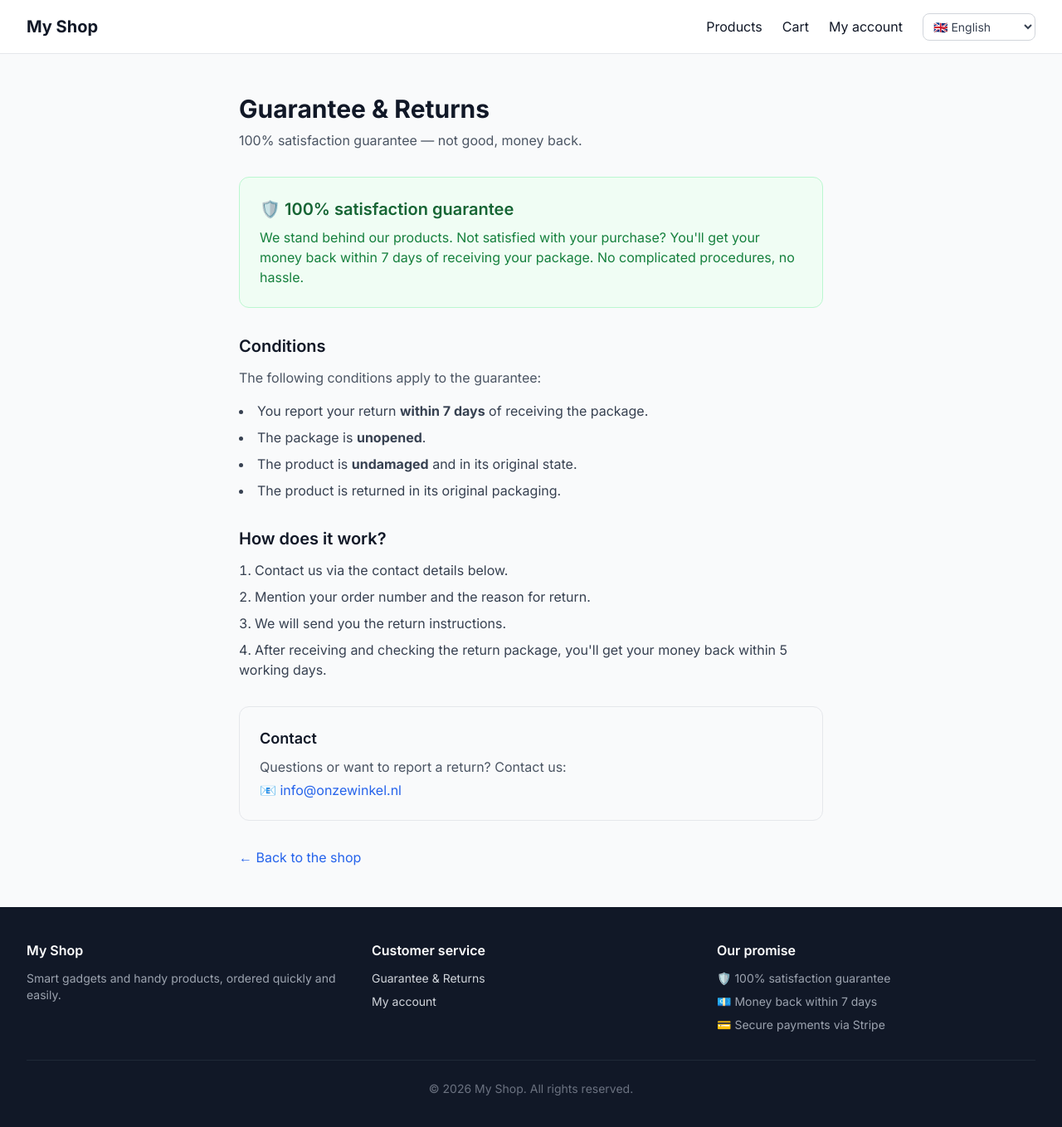
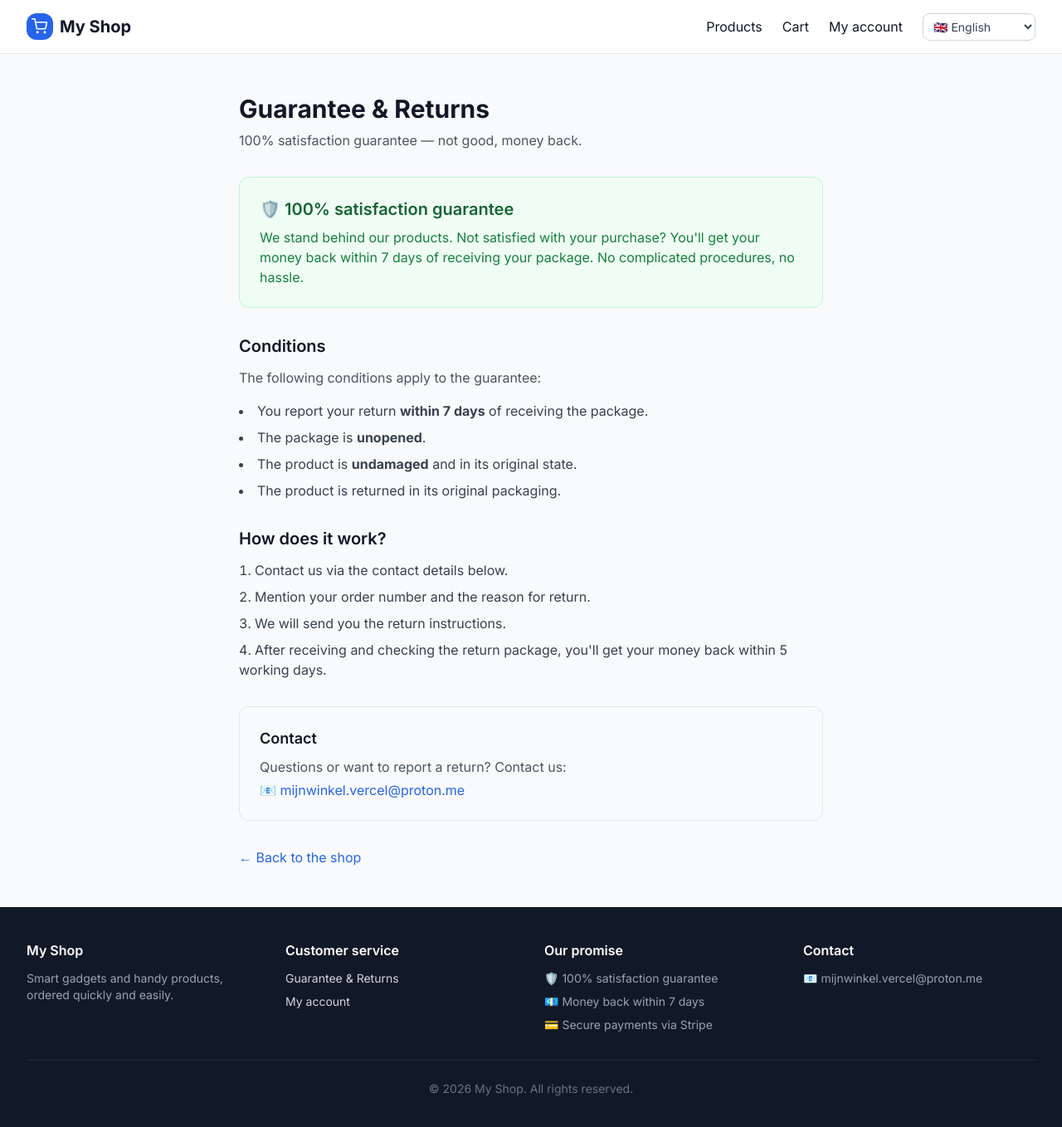
Before and after one commit to HotShotLabel/winkel, a Next.js app: page /en/garantie in a window 1280 px wide. Shown: the top 1358 px of the page at 83% size. Built offline with nearby package versions, Linux system fonts and the light colour scheme.

Commit message:
Feature: logo Mijn Winkel (navbar + favicon) + contact-email in footer (proton)

```diff
--- a/app/[locale]/garantie/page.tsx
+++ b/app/[locale]/garantie/page.tsx
@@ -47,7 +47,7 @@ export default async function GarantiePage() {
           {t('contactText')}
         </p>
         <p className="text-gray-700">
-          📧 <a href="mailto:info@onzewinkel.nl" className="text-blue-600 hover:underline">info@onzewinkel.nl</a>
+          📧 <a href="mailto:mijnwinkel.vercel@proton.me" className="text-blue-600 hover:underline">mijnwinkel.vercel@proton.me</a>
         </p>
       </div>
 
--- a/components/Footer.tsx
+++ b/components/Footer.tsx
@@ -8,7 +8,7 @@ export default async function Footer() {
   return (
     <footer className="bg-gray-900 text-gray-300">
       <div className="max-w-7xl mx-auto px-4 sm:px-6 lg:px-8 py-10">
-        <div className="grid grid-cols-1 sm:grid-cols-3 gap-8">
+        <div className="grid grid-cols-1 sm:grid-cols-2 lg:grid-cols-4 gap-8">
           <div>
             <h3 className="text-white font-semibold mb-3">{t('shopName')}</h3>
             <p className="text-sm text-gray-400">
@@ -38,6 +38,16 @@ export default async function Footer() {
               <li>{t('p3')}</li>
             </ul>
           </div>
+          <div>
+            <h3 className="text-white font-semibold mb-3">{t('contact')}</h3>
+            <ul className="text-sm space-y-2 text-gray-400">
+              <li>
+                <a href="mailto:mijnwinkel.vercel@proton.me" className="hover:text-white">
+                  📧 mijnwinkel.vercel@proton.me
+                </a>
+              </li>
+            </ul>
+          </div>
         </div>
         <div className="border-t border-gray-800 mt-8 pt-6 text-center text-sm text-gray-500">
           {t('copyright', { year })}
--- /dev/null
+++ b/components/Logo.tsx
@@ -0,0 +1,22 @@
+export default function Logo({ className = 'h-8 w-8' }: { className?: string }) {
+  return (
+    <span
+      className={`inline-flex items-center justify-center rounded-xl bg-blue-600 shrink-0 ${className}`}
+      aria-hidden="true"
+    >
+      <svg
+        viewBox="0 0 24 24"
+        fill="none"
+        stroke="white"
+        strokeWidth="2"
+        strokeLinecap="round"
+        strokeLinejoin="round"
+        className="h-[60%] w-[60%]"
+      >
+        <circle cx="9" cy="21" r="1" />
+        <circle cx="20" cy="21" r="1" />
+        <path d="M1 1h4l2.68 13.39a2 2 0 0 0 2 1.61h9.72a2 2 0 0 0 2-1.61L23 6H6" />
+      </svg>
+    </span>
+  )
+}
--- a/components/Navbar.tsx
+++ b/components/Navbar.tsx
@@ -6,6 +6,7 @@ import { useAdmin } from '@/components/AdminContext'
 import { useCart } from '@/components/Cart'
 import { usePathname } from '@/i18n/navigation'
 import { routing } from '@/i18n/routing'
+import Logo from '@/components/Logo'
 
 const LANGUAGE_NAMES: Record<string, string> = {
   nl: '🇳🇱 Nederlands',
@@ -27,8 +28,11 @@ export default function Navbar() {
       <div className="max-w-7xl mx-auto px-4 sm:px-6 lg:px-8">
         <div className="flex justify-between items-center h-14 sm:h-16">
           <div className="flex items-center">
-            <Link href="/" className="text-base sm:text-xl font-bold text-gray-900">
-              {t('shopName')}
+            <Link href="/" className="flex items-center gap-2">
+              <Logo />
+              <span className="text-base sm:text-xl font-bold text-gray-900">
+                {t('shopName')}
+              </span>
             </Link>
           </div>
           <div className="flex items-center gap-2 sm:gap-6 text-xs sm:text-base">
--- a/messages/de.json
+++ b/messages/de.json
@@ -170,6 +170,7 @@
     "p1": "🛡️ 100 % Zufriedenheitsgarantie",
     "p2": "💶 Geld zurück innerhalb von 7 Tagen",
     "p3": "💳 Sichere Zahlung über Stripe",
-    "copyright": "© {year} Mein Shop. Alle Rechte vorbehalten."
+    "copyright": "© {year} Mein Shop. Alle Rechte vorbehalten.",
+    "contact": "Kontakt"
   }
 }
--- a/messages/en.json
+++ b/messages/en.json
@@ -170,6 +170,7 @@
     "p1": "🛡️ 100% satisfaction guarantee",
     "p2": "💶 Money back within 7 days",
     "p3": "💳 Secure payments via Stripe",
-    "copyright": "© {year} My Shop. All rights reserved."
+    "copyright": "© {year} My Shop. All rights reserved.",
+    "contact": "Contact"
   }
 }
--- a/messages/es.json
+++ b/messages/es.json
@@ -170,6 +170,7 @@
     "p1": "🛡️ Garantía de satisfacción al 100 %",
     "p2": "💶 Dinero de vuelta en 7 días",
     "p3": "💳 Pago seguro a través de Stripe",
-    "copyright": "© {year} Mi Tienda. Todos los derechos reservados."
+    "copyright": "© {year} Mi Tienda. Todos los derechos reservados.",
+    "contact": "Contacto"
   }
 }
--- a/messages/fr.json
+++ b/messages/fr.json
@@ -170,6 +170,7 @@
     "p1": "🛡️ Garantie de satisfaction à 100 %",
     "p2": "💶 Remboursé sous 7 jours",
     "p3": "💳 Paiement sécurisé via Stripe",
-    "copyright": "© {year} Ma Boutique. Tous droits réservés."
+    "copyright": "© {year} Ma Boutique. Tous droits réservés.",
+    "contact": "Contact"
   }
 }
--- a/messages/nl.json
+++ b/messages/nl.json
@@ -170,6 +170,7 @@
     "p1": "🛡️ 100% tevredenheidsgarantie",
     "p2": "💶 Geld terug binnen 7 dagen",
     "p3": "💳 Veilig betalen via Stripe",
-    "copyright": "© {year} Mijn Winkel. Alle rechten voorbehouden."
+    "copyright": "© {year} Mijn Winkel. Alle rechten voorbehouden.",
+    "contact": "Contact"
   }
 }
```
Also changed, not shown: app/icon.svg (added).
